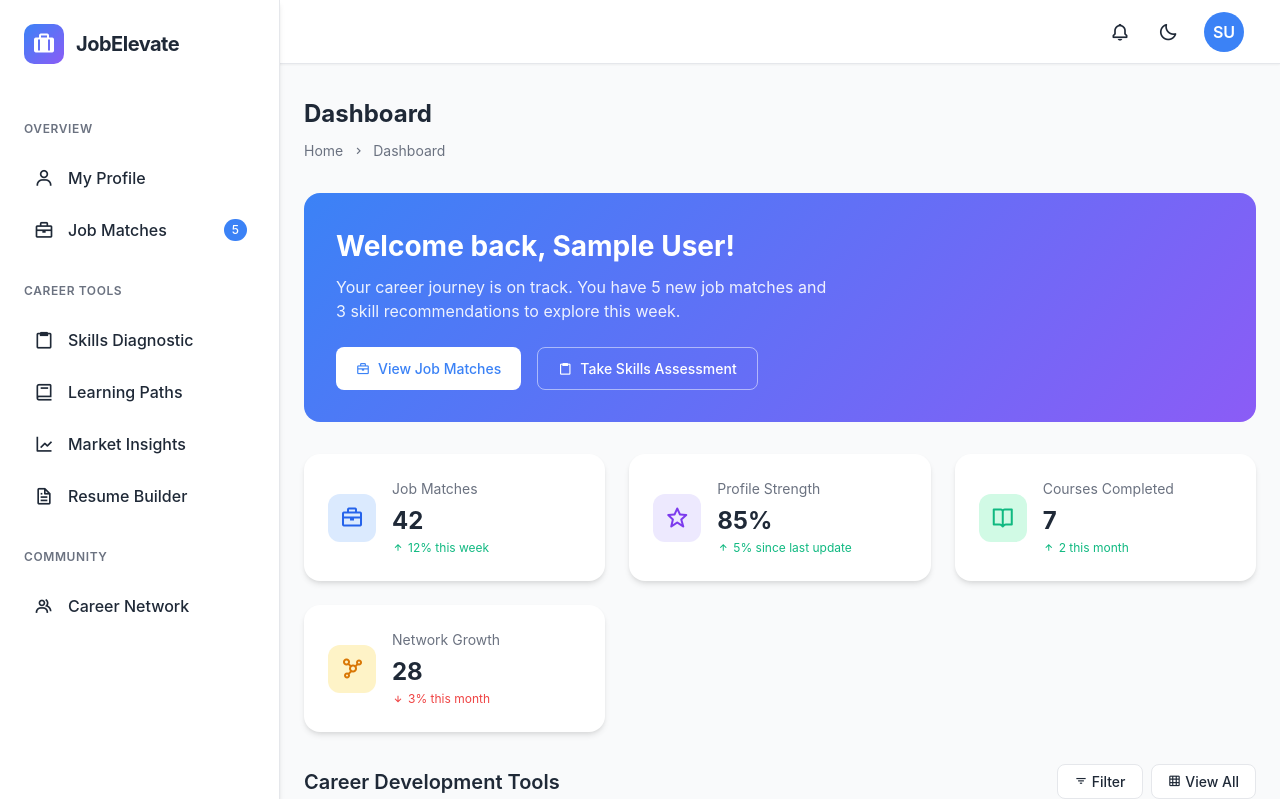
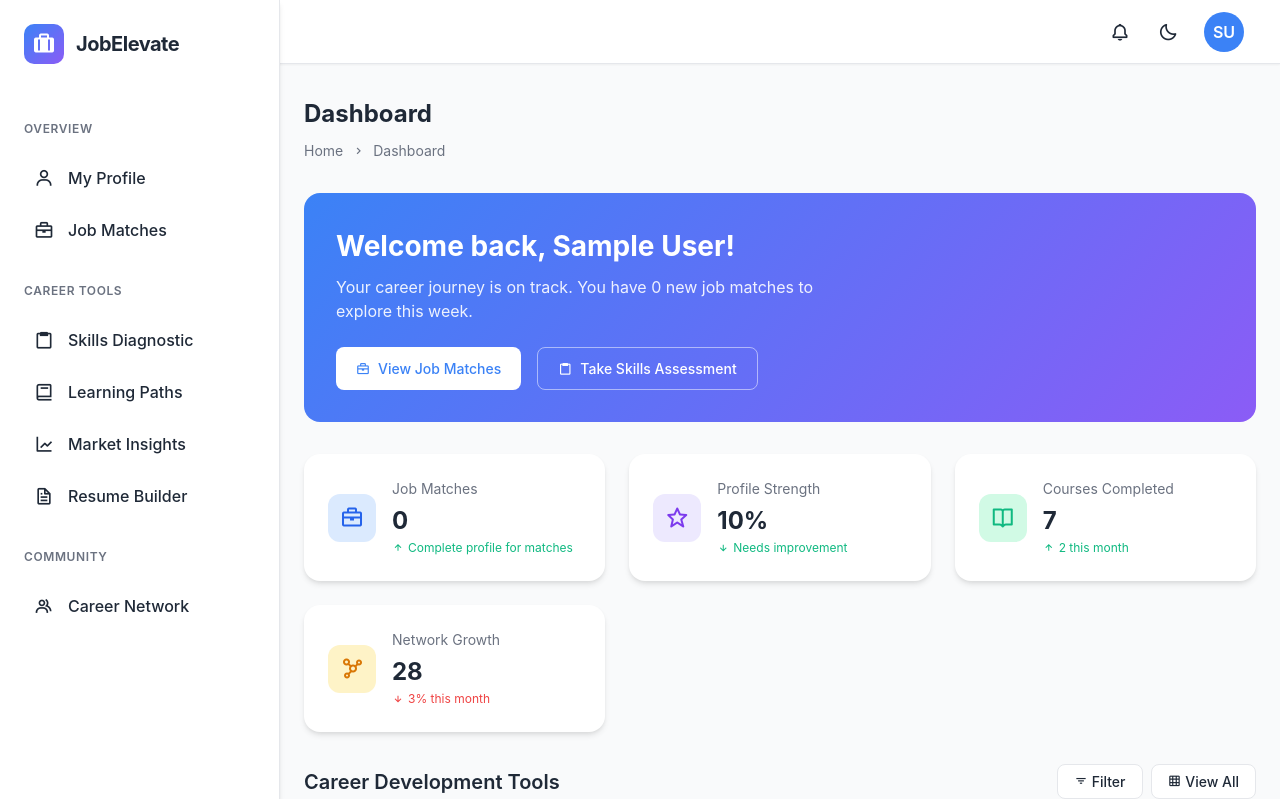
Before and after one commit to akramnameemuddin/job-elevate, a Django app: page /dashboard/ in a window 1280 px wide. Shown: the top 799 px of the page. Run offline with Django 5.2, Linux system fonts and the light colour scheme; the visitor is signed in with stand-in values (Sample User, id 1).

Commit message:
Implemented user experience

```diff
--- a/backend/accounts/models.py
+++ b/backend/accounts/models.py
@@ -157,6 +157,50 @@ class User(AbstractUser):
 
         return int((filled / total) * 100) if total > 0 else 0
 
+    def get_job_matches_count(self, match_threshold=0.3):
+        """
+        Calculate the number of jobs that match user's skills
+
+        Args:
+            match_threshold (float): Minimum percentage of skill overlap required (default: 30%)
+
+        Returns:
+            int: Number of matching jobs
+        """
+        if self.user_type not in ['student', 'professional']:
+            return 0
+
+        try:
+            from recruiter.models import Job
+
+            user_skills = self.get_skills_list()
+            if not user_skills:
+                return 0
+
+            user_skills_set = set([skill.lower().strip() for skill in user_skills])
+            match_count = 0
+
+            open_jobs = Job.objects.filter(status='Open')
+
+            for job in open_jobs:
+                if job.skills:
+                    job_skills_set = set([skill.lower().strip() for skill in job.skills])
+
+                    if job_skills_set:
+                        matching_skills = user_skills_set.intersection(job_skills_set)
+                        match_percentage = len(matching_skills) / len(job_skills_set)
+
+                        if match_percentage >= match_threshold:
+                            match_count += 1
+
+            return match_count
+
+        except Exception as e:
+            import logging
+            logger = logging.getLogger(__name__)
+            logger.error(f"Error calculating job matches for user {self.id}: {str(e)}")
+            return 0
+
 
 class RecruiterProfile(models.Model):
     user = models.OneToOneField(User, on_delete=models.CASCADE, related_name='recruiterprofile')
--- a/backend/backend/settings.py
+++ b/backend/backend/settings.py
@@ -62,6 +62,7 @@ TEMPLATES = [
                 'django.contrib.auth.context_processors.auth',
                 'django.contrib.messages.context_processors.messages',
                 'backend.context_processors.user_initials',
+                'dashboard.context_processors.dashboard_context',  # Add this line
             ],
         },
     },
--- /dev/null
+++ b/backend/dashboard/context_processors.py
@@ -0,0 +1,28 @@
+def dashboard_context(request):
+    """
+    Context processor to add dashboard-related variables to all templates
+    """
+    context = {}
+
+    if request.user.is_authenticated:
+        user = request.user
+
+        # Compute initials from full name
+        full_name = user.full_name.strip() if user.full_name else ""
+        name_parts = full_name.split()
+        if len(name_parts) >= 2:
+            initials = name_parts[0][0].upper() + name_parts[-1][0].upper()
+        elif len(name_parts) == 1:
+            initials = name_parts[0][0].upper()
+        else:
+            initials = "US"
+
+        # Calculate job matches
+        job_match_count = user.get_job_matches_count()
+
+        context.update({
+            'user_initials': initials,
+            'job_match_count': job_match_count,
+        })
+
+    return context
--- a/backend/dashboard/templates/dashboard/base.html
+++ b/backend/dashboard/templates/dashboard/base.html
@@ -884,7 +884,9 @@
             <a href="{% url 'jobs:job_listings' %}" class="nav-link">
                     <i class="bx bx-briefcase"></i>
                     <span class="nav-text">Job Matches</span>
-                    <span class="nav-badge">5</span>
+                    {% if job_match_count > 0 %}
+                        <span class="nav-badge">{{ job_match_count }}</span>
+                    {% endif %}
                 </a>
             </li>
 
@@ -991,10 +993,10 @@
         <div class="welcome-card">
             <div class="welcome-text">
                 <h2>Welcome back, {{ user.full_name }}!</h2>
-                <p>Your career journey is on track. You have 5 new job matches and 3 skill recommendations to explore this week.</p>
+                <p>Your career journey is on track. You have {{ job_match_count }} new job matches{% if job_match_count > 0 %} and 3 skill recommendations{% endif %} to explore this week.</p>
 
                 <div class="welcome-buttons">
-                    <a href="{% url 'jobs:job_analytics' %}" class="btn btn-primary">
+                    <a href="{% url 'jobs:job_listings' %}" class="btn btn-primary">
                         <i class='bx bx-briefcase'></i> View Job Matches
                     </a>
                     <a href="{% url 'assessments:assessment' %}" class="btn btn-outline">
@@ -1012,9 +1014,9 @@
                 </div>
                 <div class="stat-info">
                     <div class="stat-label">Job Matches</div>
-                    <div class="stat-value">42</div>
+                    <div class="stat-value">{{ job_match_count }}</div>
                     <div class="stat-change">
-                        <i class='bx bx-up-arrow-alt'></i> 12% this week
+                        <i class='bx bx-up-arrow-alt'></i> {% if job_match_count > 0 %}New matches available{% else %}Complete profile for matches{% endif %}
                     </div>
                 </div>
             </div>
@@ -1024,9 +1026,15 @@
                 </div>
                 <div class="stat-info">
                     <div class="stat-label">Profile Strength</div>
-                    <div class="stat-value">85%</div>
+                    <div class="stat-value">{{ profile_completion }}%</div>
                     <div class="stat-change">
-                        <i class='bx bx-up-arrow-alt'></i> 5% since last update
+                        {% if profile_completion >= 80 %}
+                            <i class='bx bx-up-arrow-alt'></i> Excellent profile
+                        {% elif profile_completion >= 60 %}
+                            <i class='bx bx-up-arrow-alt'></i> Good progress
+                        {% else %}
+                            <i class='bx bx-down-arrow-alt'></i> Needs improvement
+                        {% endif %}
                     </div>
                 </div>
             </div>
@@ -1036,7 +1044,7 @@
                 </div>
                 <div class="stat-info">
                     <div class="stat-label">Courses Completed</div>
-                    <div class="stat-value">7</div>
+                    <div class="stat-value">{{ courses_completed }}</div>
                     <div class="stat-change">
                         <i class='bx bx-up-arrow-alt'></i> 2 this month
                     </div>
@@ -1048,7 +1056,7 @@
                 </div>
                 <div class="stat-info">
                     <div class="stat-label">Network Growth</div>
-                    <div class="stat-value">28</div>
+                    <div class="stat-value">{{ network_growth }}</div>
                     <div class="stat-change negative">
                         <i class='bx bx-down-arrow-alt'></i> 3% this month
                     </div>
--- a/backend/dashboard/templates/dashboard/profile.html
+++ b/backend/dashboard/templates/dashboard/profile.html
@@ -51,7 +51,7 @@
                         <span class="stat-label">Profile Completion</span>
                     </div>
                     <div class="profile-stat">
-                        <span class="stat-value">42</span>
+                        <span class="stat-value">{{ job_match_count }}</span>
                         <span class="stat-label">Job Matches</span>
                     </div>
                     <div class="profile-stat">
@@ -1980,6 +1980,7 @@
     }
 
     // CERTIFICATION FUNCTIONALITY
+
     const addCertBtn = document.getElementById('add-certification');
     const certModal = document.getElementById('certification-modal');
     const saveCertBtn = document.getElementById('save-certification');
--- a/backend/dashboard/views.py
+++ b/backend/dashboard/views.py
@@ -2,6 +2,8 @@ from django.shortcuts import render, redirect
 from django.contrib.auth.decorators import login_required
 from django.contrib import messages
 from accounts.models import User, RecruiterProfile
+from recruiter.models import Job  # Import Job model
+from jobs.recommendation_engine import HybridRecommender  # Import recommendation engine
 import logging
 import json
 
@@ -150,6 +152,7 @@ def profile(request):
 
     # Prepare data for template
     profile_percent = user.profile_completion()
+    job_match_count = user.get_job_matches_count()
 
     # Get structured data from JSON fields
     work_experiences = user.get_work_experience()
@@ -181,6 +184,7 @@ def profile(request):
         'user': user,
         'user_initials': initials,
         'profile_percent': profile_percent,
+        'job_match_count': job_match_count,
         'work_experiences': work_experiences,
         'internships': internships,
         'certifications': certifications,
@@ -211,9 +215,19 @@ def dashboard(request):
     else:
         initials = "US"
 
+    # Calculate job matches using the user model method
+    job_match_count = user.get_job_matches_count()
+
+    # Calculate profile completion percentage
+    profile_completion = user.profile_completion()
+
     context = {
         'user': user,
         'user_initials': initials,
+        'job_match_count': job_match_count,
+        'profile_completion': profile_completion,
+        'courses_completed': 7,  # Static for now as mentioned
+        'network_growth': 28,    # Static for now as mentioned
     }
 
     # Only allow access for students and professionals
@@ -225,3 +239,43 @@ def dashboard(request):
 
     # For others (including recruiters), show 403 or custom error
     return render(request, 'accounts/access_denied.html', status=403)
+
+# Add a new view function for dashboard home specifically
+@login_required
+def home(request):
+    user = request.user
+
+    # Compute initials from full name
+    full_name = user.full_name.strip() if user.full_name else ""
+    name_parts = full_name.split()
+    if len(name_parts) >= 2:
+        initials = name_parts[0][0].upper() + name_parts[-1][0].upper()
+    elif len(name_parts) == 1:
+        initials = name_parts[0][0].upper()
+    else:
+        initials = "US"
+
+    # Calculate job matches using the user model method
+    job_match_count = user.get_job_matches_count()
+
+    # Calculate profile completion percentage
+    profile_completion = user.profile_completion()
+
+    context = {
+        'user': user,
+        'user_initials': initials,
+        'job_match_count': job_match_count,
+        'profile_completion': profile_completion,
+        'courses_completed': 7,  # Static for now as mentioned
+        'network_growth': 28,    # Static for now as mentioned
+    }
+
+    # Only allow access for students and professionals
+    if user.user_type in ['student', 'professional']:
+        return render(request, 'dashboard/base.html', context)
+    elif user.user_type == 'recruiter':
+        # Redirect to recruiter dashboard
+        return redirect('recruiter/')
+
+    # For others (including recruiters), show 403 or custom error
+    return render(request, 'accounts/access_denied.html', status=403)
```
Also changed, not shown: backend/media/community/posts/Screenshot_2025-06-20_114154.png (added), backend/media/profile_photos/Screenshot_2025-06-20_114154.png (added).
